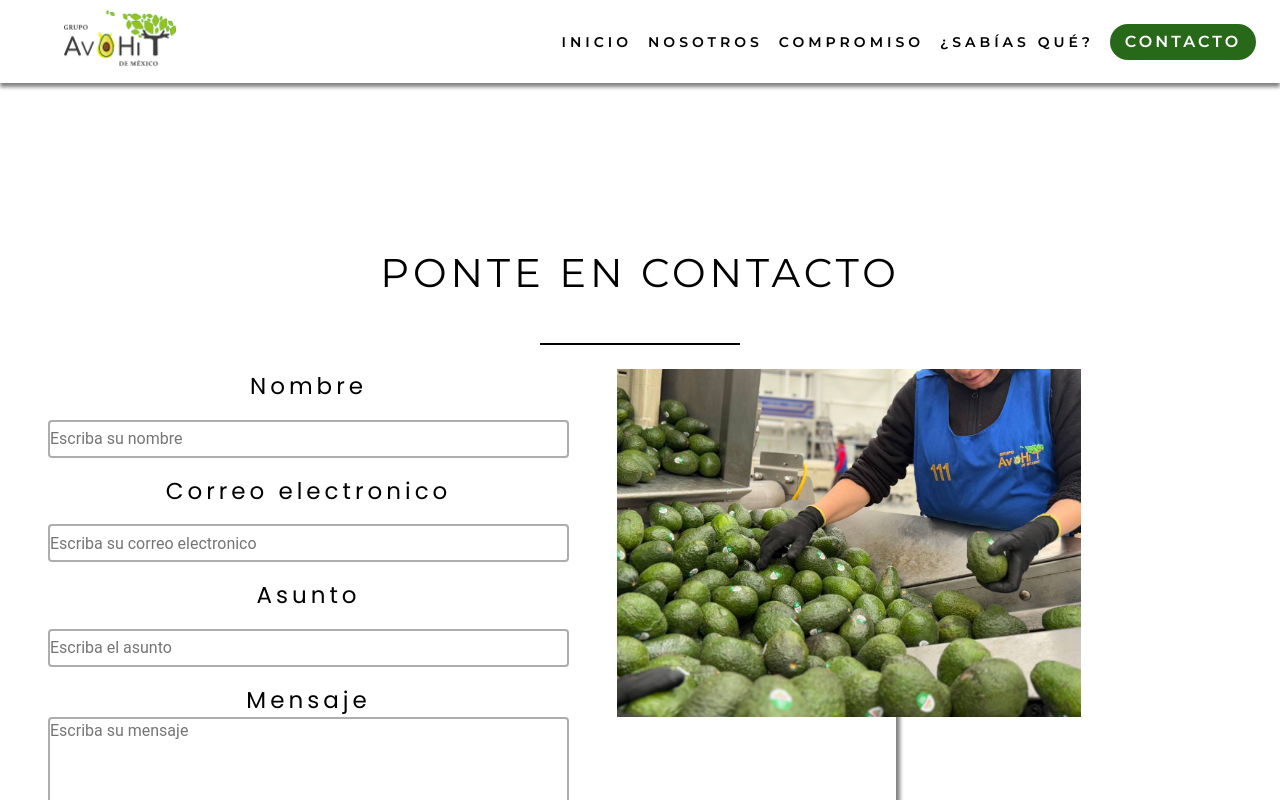
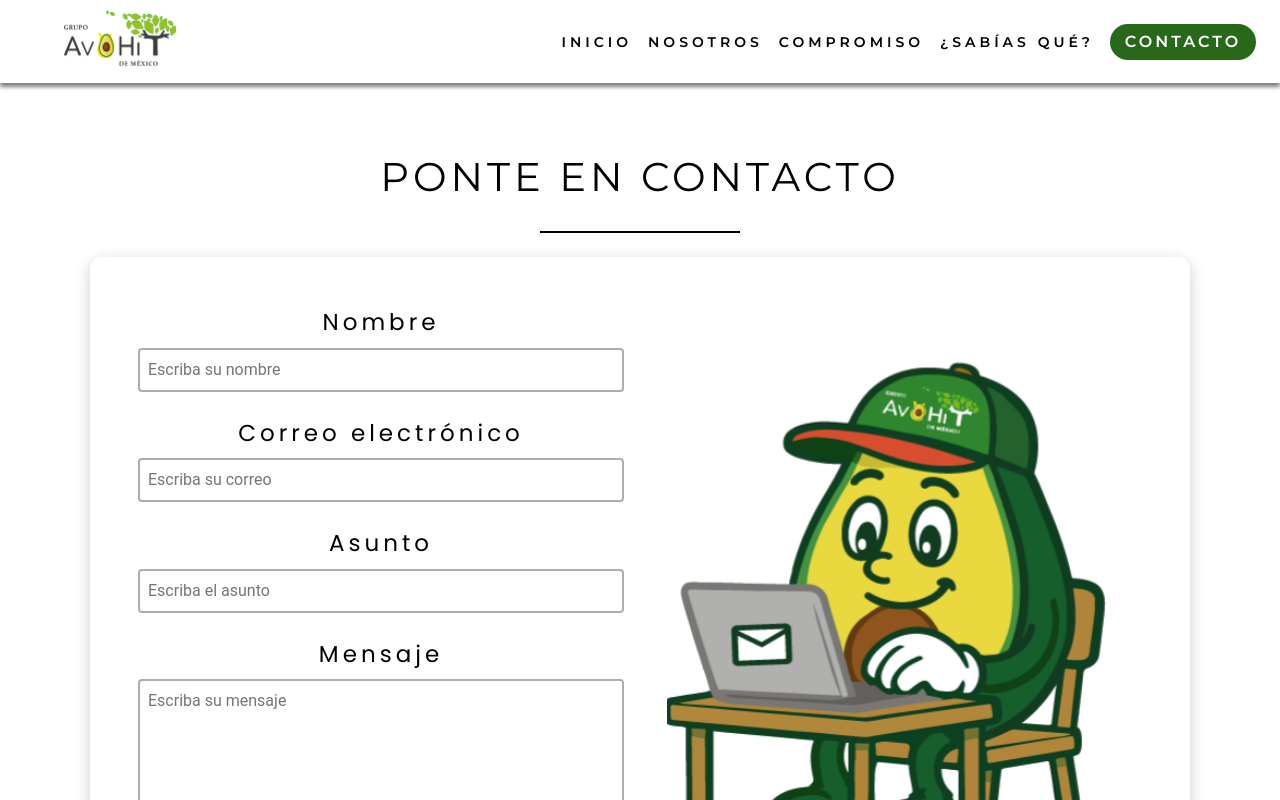
Before and after one commit to Abril-Ti/Redesign-Page, a Vue app in the folder Avohit-Web/: page /contacto in a window 1280 px wide. Shown: the top 800 px of the page. Built offline with nearby package versions, Linux system fonts and the light colour scheme.

Commit message:
se corrgige recuadro y se agrega funcion de envio del formulario

```diff
--- a/Avohit-Web/src/components/Contacto.vue
+++ b/Avohit-Web/src/components/Contacto.vue
@@ -1,62 +1,133 @@
 <template>
+  <div class="contact-container">
+    <h2 class="text-center montserrat-regular">PONTE EN CONTACTO</h2>
+    <div class="decorative-line"></div>
+
+    <div class="contact-card">
+      <form
+        class="form-contact"
+        action="https://formsubmit.co/soporte@avohit.com.mx"
+        target="_blank"
+        method="POST"
+      >
         <div>
-        <h2 class="text-center montserrat-regular" style="margin-top: 10rem; margin-bottom: 40px;">PONTE EN CONTACTO</h2>
-        <div class="decorative-line"></div>
-        <div  class="d-flex mb-6 text-center" style="box-shadow: 4px 4px 4px grey; width: 70%;">
-            <div class="form-contact">
-               <form action="https://grupoavohitdemexico.com/Contactanos.html" target="_blank" method="POST">
-                <div class="">
-                    <label for="nombre" class=" justify-start  txt-description">Nombre</label><br>
-                    <input type="text"  name="nombre" placeholder="Escriba su nombre" required>
+          <label for="nombre" class="txt-description">Nombre</label>
+          <input type="text" name="nombre" placeholder="Escriba su nombre" required />
         </div>
         <div>
-                    <label for="correo" class=" txt-description">Correo electronico</label><br>
-                    <input type="email"  name="correo" placeholder="Escriba su correo electronico" required>
+          <label for="correo" class="txt-description">Correo electrónico</label>
+          <input type="email" name="correo" placeholder="Escriba su correo" required />
         </div>
         <div>
-                    <label for="asunto" class=" txt-description">Asunto</label><br>
-                    <input type="text"  name="asunto" placeholder="Escriba el asunto" required>
+          <label for="asunto" class="txt-description">Asunto</label>
+          <input type="text" name="asunto" placeholder="Escriba el asunto" required />
         </div>
         <div>
-                    <label for="mensaje" class=" txt-description">Mensaje</label><br>
-                    <textarea rows="8" name="Mensaje" id="" placeholder="Escriba su mensaje" style="width: 521px;" required></textarea>
+          <label for="mensaje" class="txt-description">Mensaje</label>
+          <textarea rows="6" name="Mensaje" placeholder="Escriba su mensaje" required></textarea>
         </div>
-                <div>
-                    <button type="submit" class="montserrat-regular mt-3 mb-8">Enviar</button>
+        <button type="submit" class="montserrat-regular">Enviar</button>
+      </form>
+
+      <div class="contact-image">
+        <img src="/Aguacate-mascota-pc-dos.PNG" alt="imagen contacto" />
       </div>
-               </form>
-            </div>
-            <div >
-                <img src="/avocado.jpg" alt="" style="width: 464px;">
-            </div>
+
     </div>
   </div>
 </template>
+
 <script>
 
 </script>
 <style scoped>
-input{
-    width: 521px;
-    height: 38px;
-    margin: 1rem 3rem;
+.contact-container {
+  padding: 4rem 1rem;
+  text-align: center;
+}
+
+h2 {
+  margin-bottom: 1.5rem;
+}
+
+.contact-card {
+  display: flex;
+  flex-wrap: wrap;
+  justify-content: center;
+  box-shadow: 0px 4px 15px rgba(0, 0, 0, 0.2);
+  border-radius: 12px;
+  padding: 2rem;
+  background-color: #fff;
+  max-width: 1100px;
+  margin: 0 auto;
+}
+
+.form-contact {
+  flex: 1 1 400px;
+  padding: 1rem;
+}
+
+.contact-image {
+  flex: 1 1 400px;
+  display: flex;
+  align-items: center;
+  justify-content: center;
+  padding: 1rem;
+}
+
+.contact-image img {
+  width: 100%;
+  max-width: 464px;
+  border-radius: 8px;
+}
+
+input,
+textarea {
+  width: 100%;
+  max-width: 100%;
+  padding: 0.5rem;
+  margin-top: 0.5rem;
+  margin-bottom: 1.5rem;
+  border: 2px solid #aeacac;
+  border-radius: 4px;
   box-sizing: border-box;
-    border: 2px solid #AEACAC;
-    border-radius: 4px;
+  font-size: 1rem;
+  resize: none;
 }
-textarea{
-    resize: none;
-    box-sizing: border-box;
-    border: 2px solid #AEACAC;
-    border-radius: 4px;
-}
-button{
+
+button {
   width: 211px;
   height: 40px;
+  background-color: #276918;
   color: white;
-    background-color: #276918;
+  border: none;
   border-radius: 4px;
-
+  font-size: 1rem;
+  margin-top: 1rem;
+  cursor: pointer;
 }
 
+button:hover {
+  background-color: #3a8b2d;
+}
+
+/* Responsivo */
+@media (max-width: 768px) {
+  .contact-card {
+    flex-direction: column;
+    align-items: center;
+  }
+
+  .form-contact,
+  .contact-image {
+    width: 100%;
+    padding: 1rem 0;
+  }
+
+  button {
+    width: 100%;
+  }
+}
+
+
 </style>
```
Also changed, not shown: Avohit-Web/public/Aguacate-mascota-pc-dos.PNG (added). Lines whose indentation alone changed are shown as unchanged.
